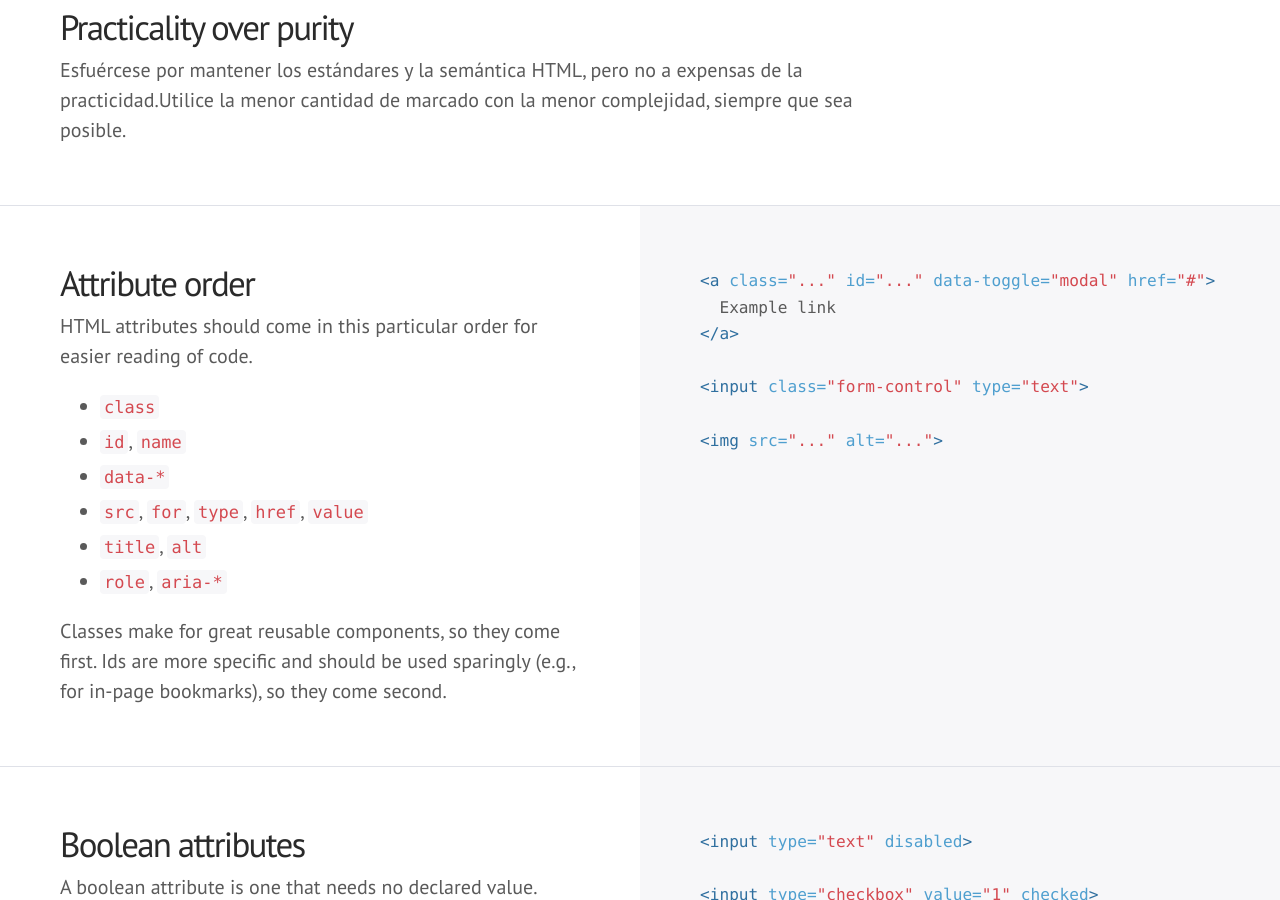
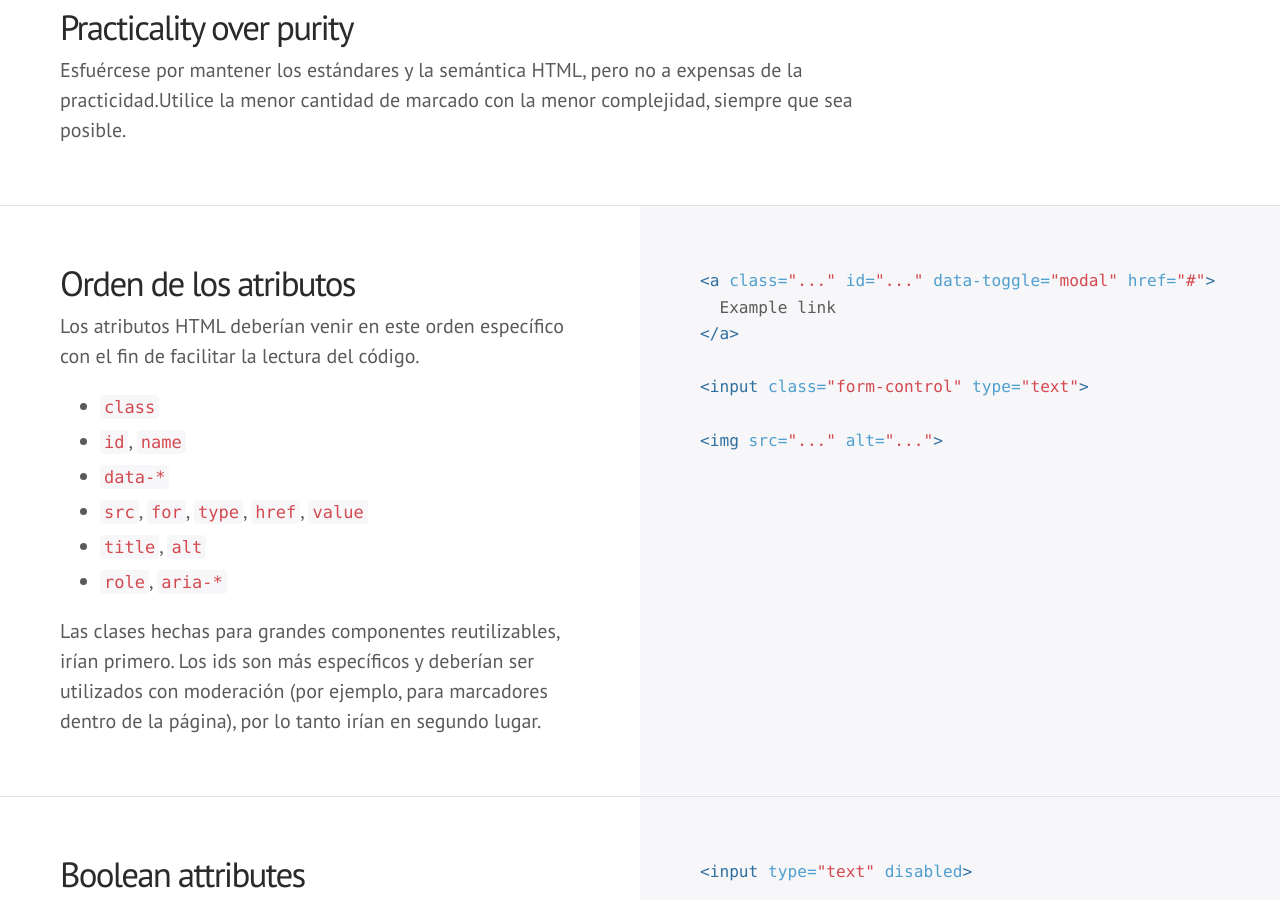
Before and after one commit to mdo/code-guide, a Jekyll site: the page built from index.html, in a window 1280 px wide and 900 px high, scrolled down 4478 px. Built offline with Jekyll 4.4.1, drawn with Linux system fonts in a browser that asks for light colours; some web fonts are replaced; Markdown is read by kramdown in place of the engine named in the settings; comment, search, counter and statistics services are not loaded.

Commit message:
Spanish Translation - Translated the point related to 'Attribute order'

```diff
--- a/index.html
+++ b/index.html
@@ -151,8 +151,8 @@ layout: default
 
 <div class="section" id="html-attribute-order">
   <div class="col">
-    <h3>Attribute order</h3>
-    <p>HTML attributes should come in this particular order for easier reading of code.</p>
+    <h3>Orden de los atributos</h3>
+    <p>Los atributos HTML deberían venir en este orden específico con el fin de facilitar la lectura del código.</p>
     <ul>
       <li><code>class</code></li>
       <li><code>id</code>, <code>name</code></li>
@@ -161,7 +161,7 @@ layout: default
       <li><code>title</code>, <code>alt</code></li>
       <li><code>role</code>, <code>aria-*</code></li>
     </ul>
-    <p>Classes make for great reusable components, so they come first. Ids are more specific and should be used sparingly (e.g., for in-page bookmarks), so they come second.</p>
+    <p>Las clases hechas para grandes componentes reutilizables, irían primero. Los ids son más específicos y deberían ser utilizados con moderación (por ejemplo, para marcadores dentro de la página), por lo tanto irían en segundo lugar.</p>
   </div>
   <div class="col">
     {% highlight html %}{% include html/attribute-order.html %}{% endhighlight %}
```
